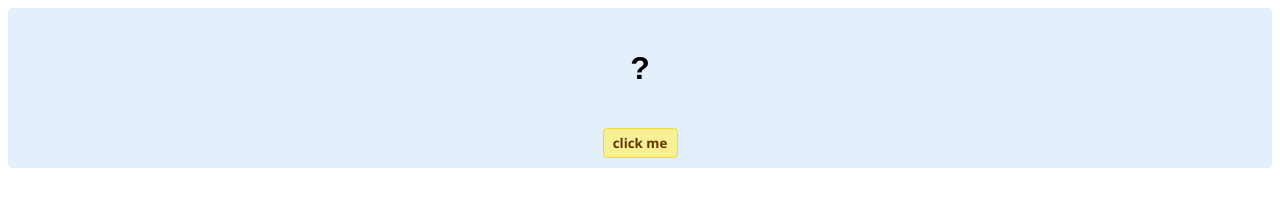
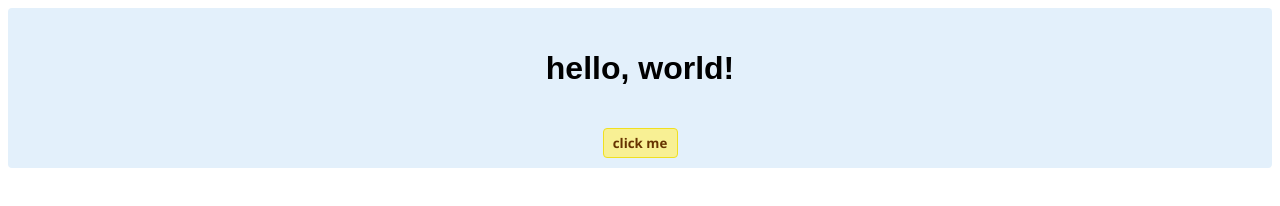
Before and after one commit to CEBS13/hello-world, a plain HTML site: page index.html in a window 1280 px wide. Both pictures are taken after a click on the button "click me". Drawn offline with Linux system fonts and the light colour scheme.

Commit message:
Update index.html

```diff
--- a/index.html
+++ b/index.html
@@ -47,3 +47,16 @@
 <p id="helloText">?</p>
 <button id="clickButton" class="buttonStyle">click me</button>
 </div>
+<script>
+var myButton = document.getElementById("clickButton");
+var myText = document.getElementById("helloText");
+
+myButton.addEventListener('click', doSomething, false)
+
+function doSomething() {
+	myText.textContent = "hello, world!";
+}
+</script>
+
+</body>
+</html>
```
